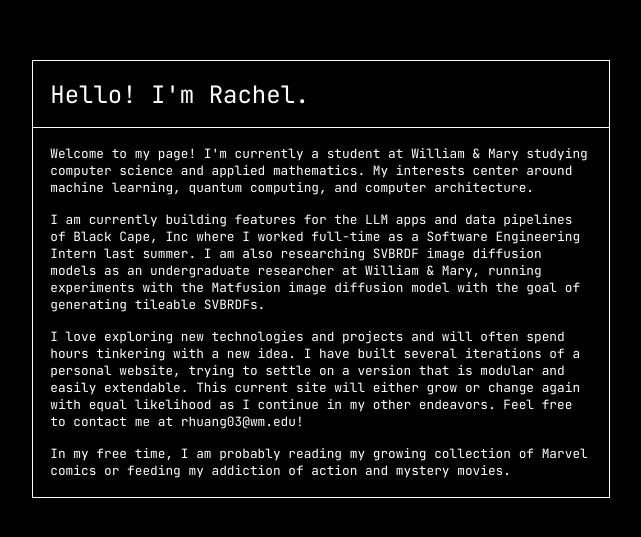
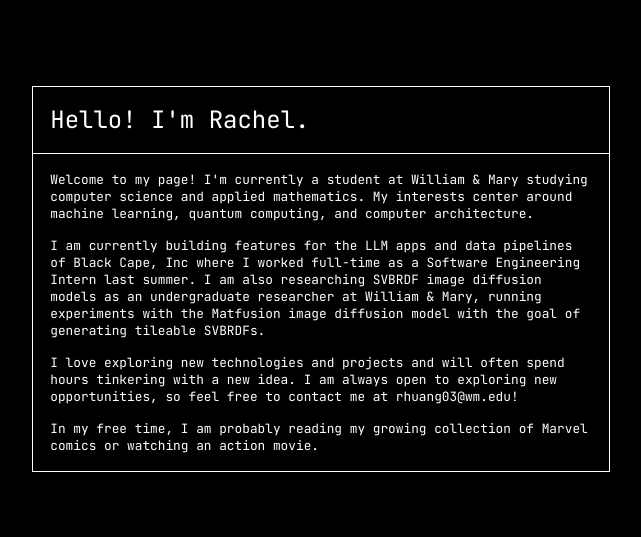
Before and after one commit to rrachelhuangg/website, a React (Create React App) app in the folder website/: page /#/ in a window 1280 px wide. Shown: the part 121-658 px from the top of the page, without its empty margins (319-960 px from the left). Built offline with nearby package versions, Linux system fonts and the light colour scheme.

Commit message:
Minor updates

```diff
--- a/website/src/pages/HomePage.js
+++ b/website/src/pages/HomePage.js
@@ -40,12 +40,10 @@ function HomePage(){
                 as an undergraduate researcher at William & Mary, running experiments with the Matfusion image diffusion model with the goal of generating tileable SVBRDFs.
                 </div>
                 <div className = "description">
-                    I love exploring new technologies and projects and will often spend hours tinkering with a new idea. I have built several iterations of a personal website,
-                    trying to settle on a version that is modular and easily extendable. This current site will either grow or change again with equal likelihood as I continue in my
-                    other endeavors. Feel free to contact me at rhuang03@wm.edu!
+                    I love exploring new technologies and projects and will often spend hours tinkering with a new idea. I am always open to exploring new opportunities, so feel free to contact me at rhuang03@wm.edu!
                 </div>
                 <div className = "description">
-                    In my free time, I am probably reading my growing collection of Marvel comics or feeding my addiction of action and mystery movies.
+                    In my free time, I am probably reading my growing collection of Marvel comics or watching an action movie.
                 </div>
                 {/* <div className = "description">
                 This summer, I will be interning at Black Cape, Inc. as a Software Engineering Intern, as well as continuing my Monroe Scholar funded quantum optimization research.
```
